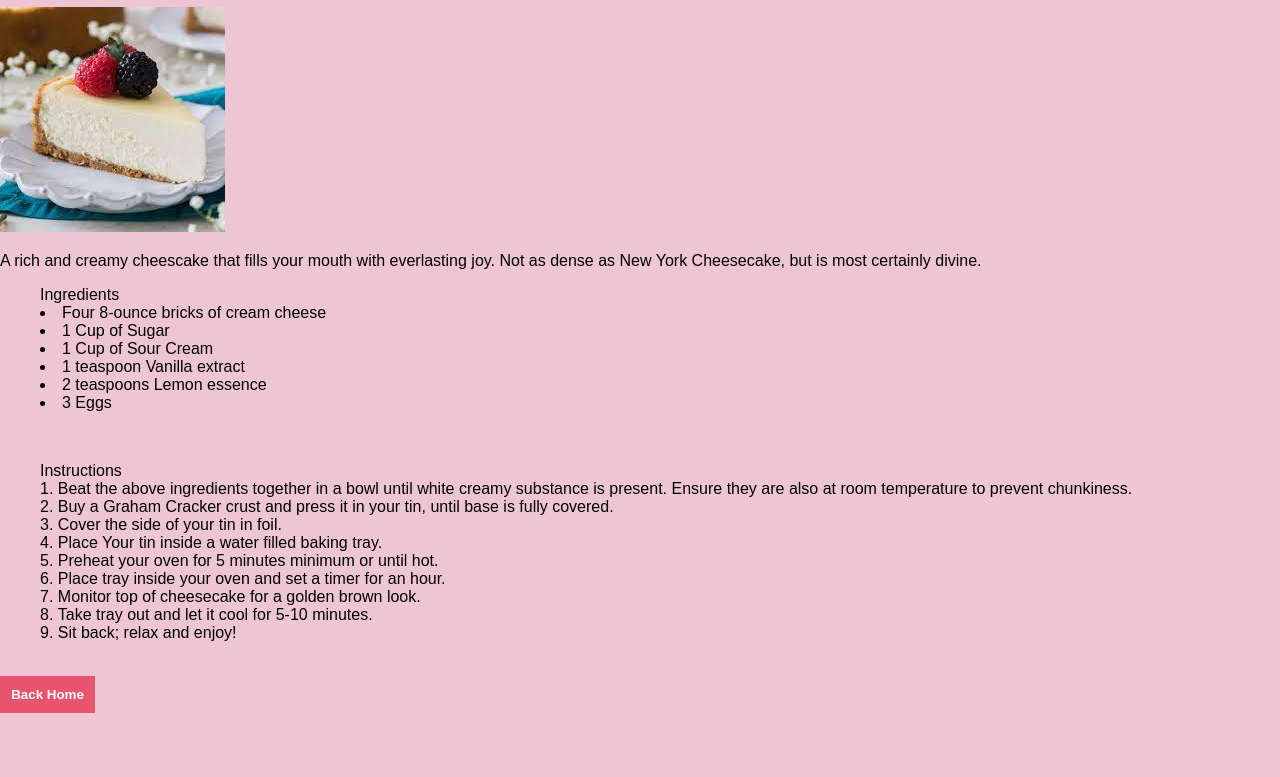
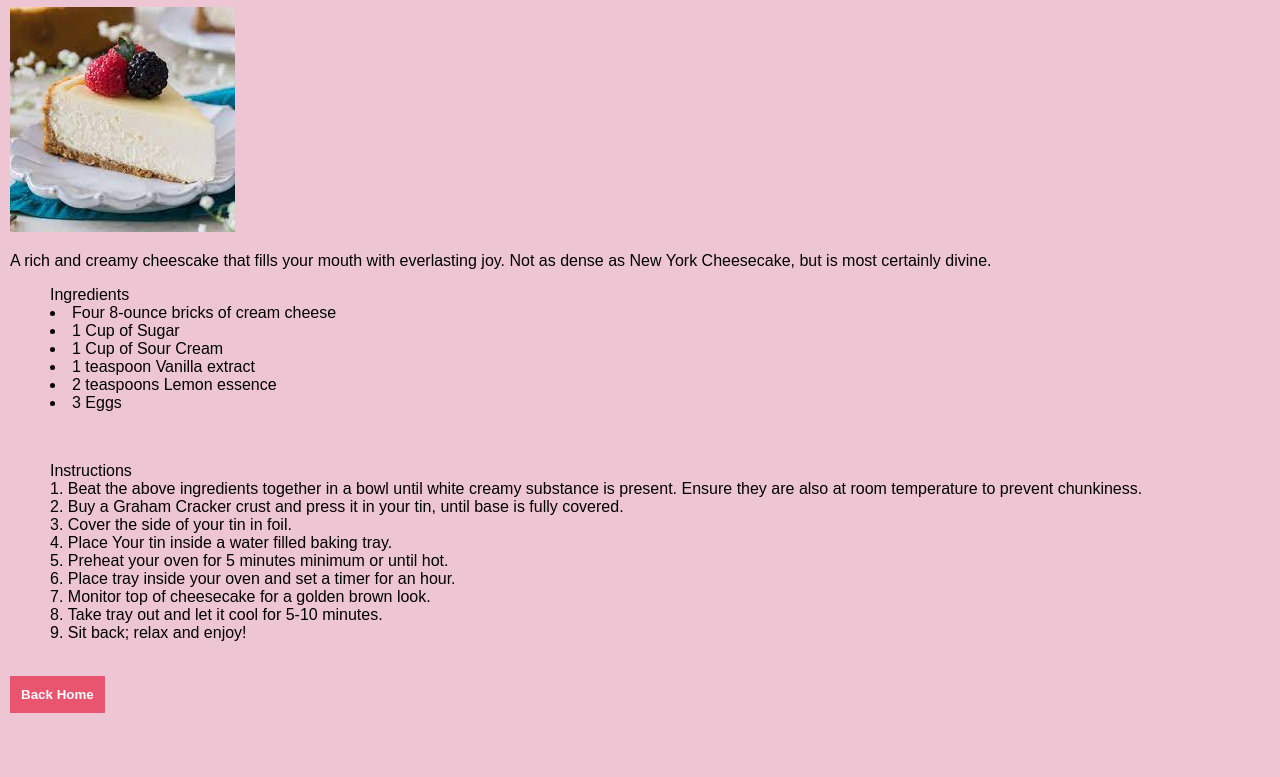
Before and after one commit to chumaniz/Recipe-Website, a plain HTML site: page cheesecake.html in a window 1280 px wide. Shown: the part 125-902 px from the top of the page. Before the commit the page ends 874 px from the top, so only its background shows below. Drawn offline with Linux system fonts and the light colour scheme.

Commit message:
changed the marrgin of the container divs

```diff
--- a/cheesecake.css
+++ b/cheesecake.css
@@ -13,6 +13,10 @@ header {
   text-align: center;
 }
 
+.container {
+  margin: 10px;
+}
+
 button {
   display: inline-block;
   border: solid 1px rgb(233, 85, 110);
--- a/cheesecake.html
+++ b/cheesecake.html
@@ -8,6 +8,7 @@
 </head>
 <body>
   <header>Mzansi Recipes</header>
+  <div class="container">
   <h1>Classic Cheesecake</h1>
   <img src="cheescake.jpg" alt="">
   <br>
@@ -38,6 +39,7 @@
   <a href="index.html" rel="noopener noreferrer">
     <button>Back Home</button>
   </a>
+  </div>
   <br>
   <br>
   <br>
--- a/pancakes.css
+++ b/pancakes.css
@@ -13,6 +13,10 @@ header {
   text-align: center;
 }
 
+.container {
+  margin: 10px;
+}
+
 button {
   display: inline-block;
   border: solid 1px rgb(233, 85, 110);
--- a/pudding.css
+++ b/pudding.css
@@ -13,6 +13,10 @@ header {
   text-align: center;
 }
 
+.container {
+  margin: 10px;
+}
+
 button {
   display: inline-block;
   border: solid 1px rgb(233, 85, 110);
```
Also changed, not shown: pancakes.html (+2 -0 lines), pudding.html (+2 -0 lines).
